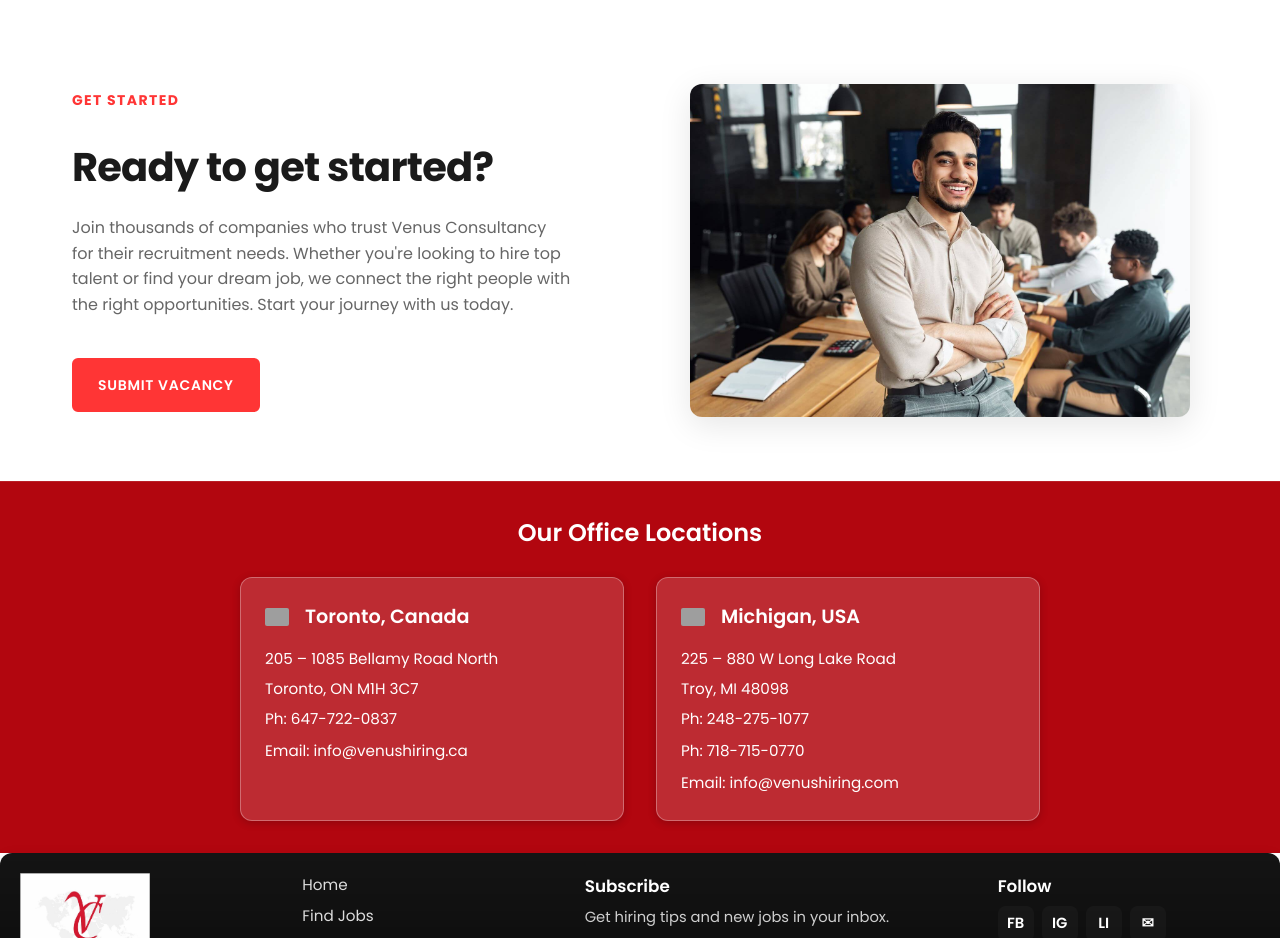
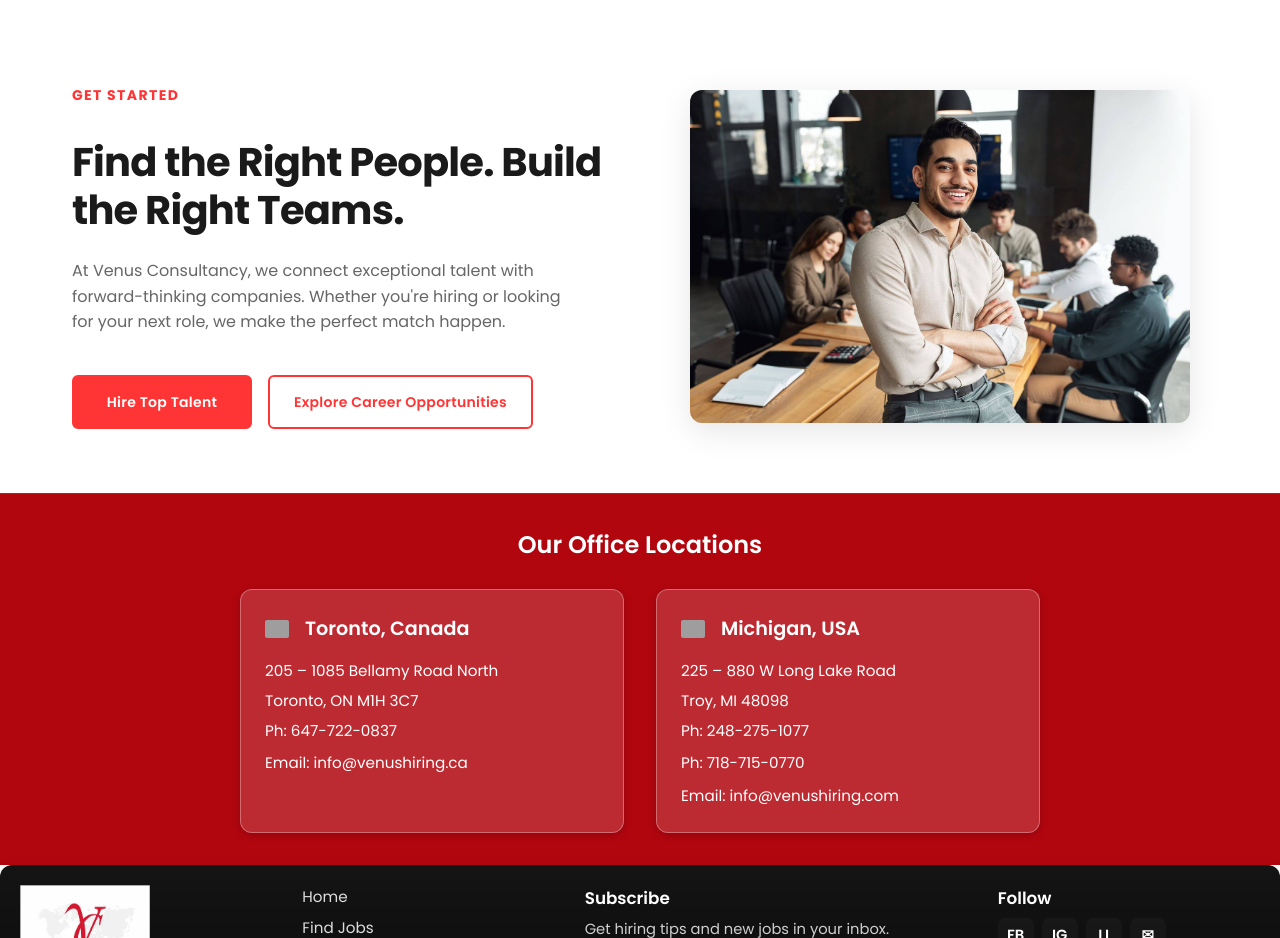
Before and after one commit to Jivansatapathy/VenusConsultancy, a React (Vite) app in the folder client/: page / in a window 1280 px wide. Shown: the part 5680-6618 px from the top of the page. Built offline with nearby package versions, Linux system fonts and the light colour scheme; no server answers; grey boxes are pictures that could not be loaded.

Commit message:
How we work

```diff
--- a/client/src/components/UpFooter.css
+++ b/client/src/components/UpFooter.css
@@ -95,12 +95,13 @@
   font-weight: 600;
   font-size: 0.875rem;
   text-decoration: none;
-  text-transform: uppercase;
-  letter-spacing: 0.05em;
+  text-transform: none;
+  letter-spacing: 0.02em;
   transition: all 0.2s ease;
   border: 2px solid transparent;
-  min-width: 140px;
+  min-width: 180px;
   text-align: center;
+  white-space: nowrap;
 }
 
 /* Primary button (orange) */
--- a/client/src/components/UpFooter.jsx
+++ b/client/src/components/UpFooter.jsx
@@ -15,16 +15,17 @@
           <div className="vh-upfooter__text-section">
             <div className="vh-upfooter__label">GET STARTED</div>
             <h2 id="vh-upfooter-heading" className="vh-upfooter__heading">
-              Ready to get started?
+              Find the Right People. Build the Right Teams.
             </h2>
             <p className="vh-upfooter__description">
-              Join thousands of companies who trust Venus Consultancy for their recruitment needs.
-              Whether you're looking to hire top talent or find your dream job, we connect the right
-              people with the right opportunities. Start your journey with us today.
+              At Venus Consultancy, we connect exceptional talent with forward-thinking companies. Whether you're hiring or looking for your next role, we make the perfect match happen.
             </p>
             <div className="vh-upfooter__buttons">
               <a href="/contact" className="vh-upfooter__btn vh-upfooter__btn--primary">
-                SUBMIT VACANCY
+                Hire Top Talent
+              </a>
+              <a href="/contact" className="vh-upfooter__btn vh-upfooter__btn--secondary">
+                Explore Career Opportunities
               </a>
             </div>
           </div>
```
